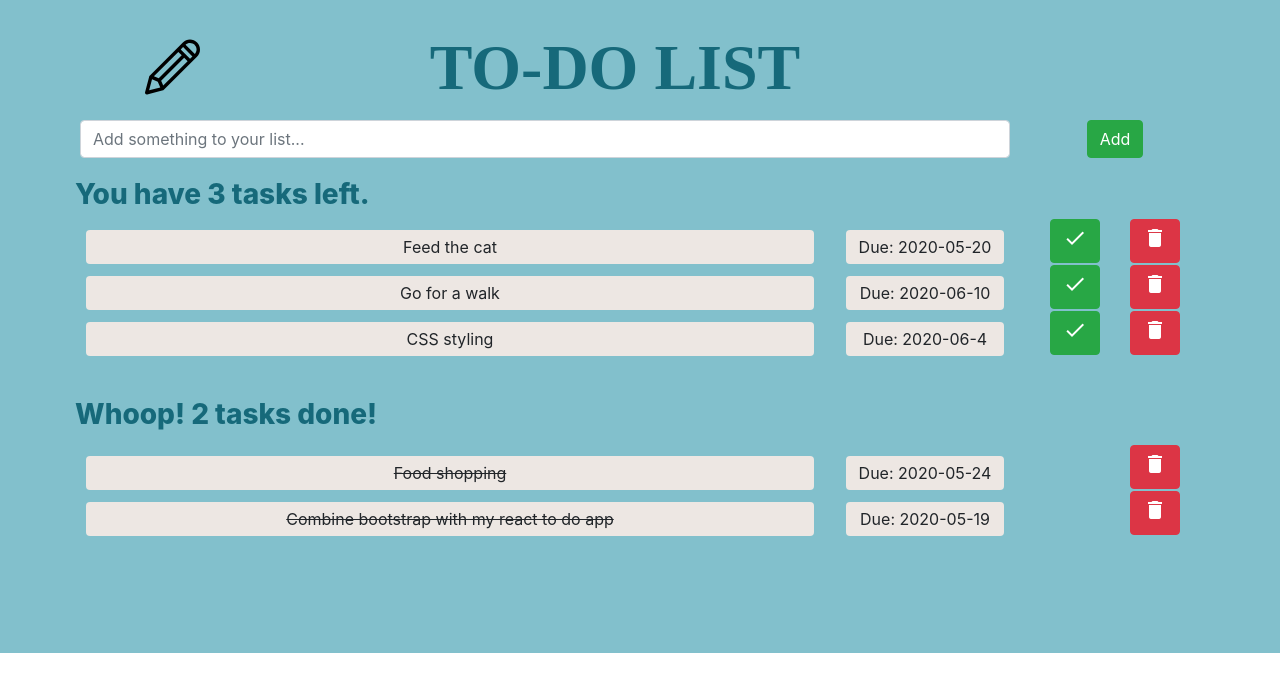
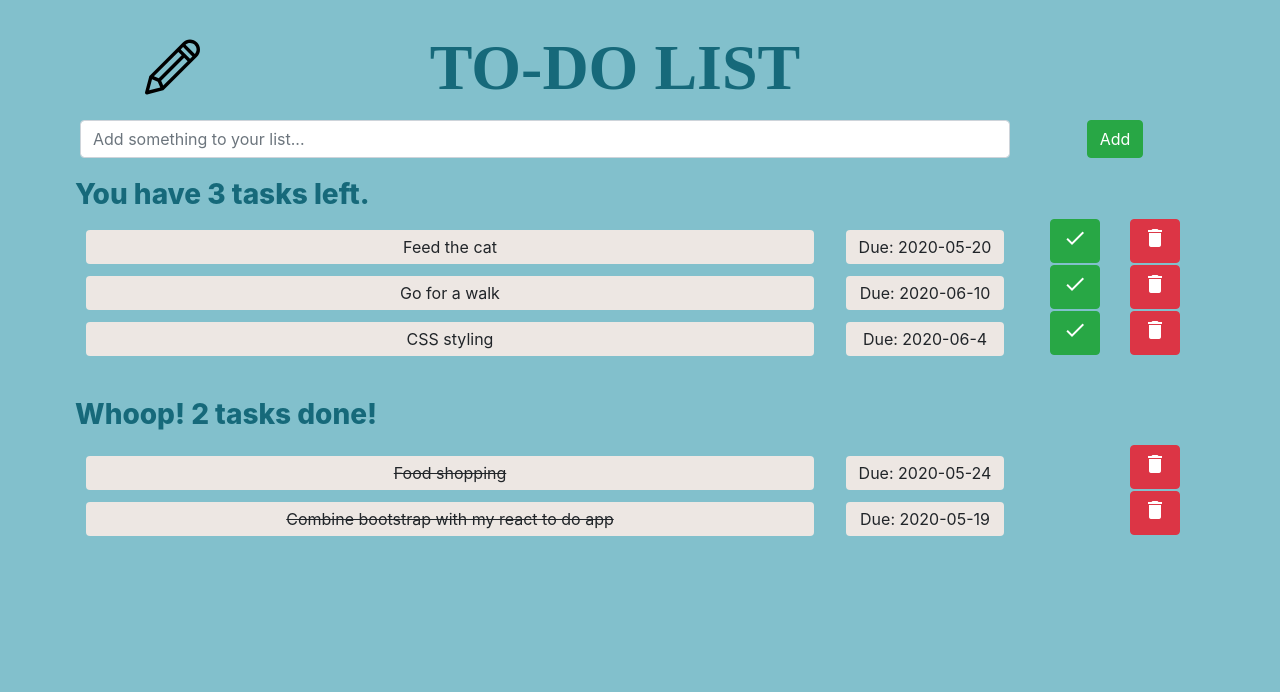
Before and after one commit to mattmckinley/todo-react-application, a React (Create React App) app: page / in a window 1280 px wide. Shown: the top 692 px of the page. Built offline with nearby package versions, Linux system fonts and the light colour scheme; a web font is replaced by a local one.

Commit message:
made fullscreen background colour

```diff
--- a/src/App.css
+++ b/src/App.css
@@ -1,9 +1,8 @@
 .App {
   text-align: center;
   background-color: #82C0CC;
-  padding: 0px 0px 100px 0px;
-  background-repeat: inherit;
-
+  height: 100%;
+  width: 100%;
 }
 
 .task-list {
--- a/src/index.css
+++ b/src/index.css
@@ -5,6 +5,9 @@ body {
     sans-serif;
   -webkit-font-smoothing: antialiased;
   -moz-osx-font-smoothing: grayscale;
+  background-color: #82C0CC;
+  height: 100%;
+  width: 100%;
 }
 
 code {
```
